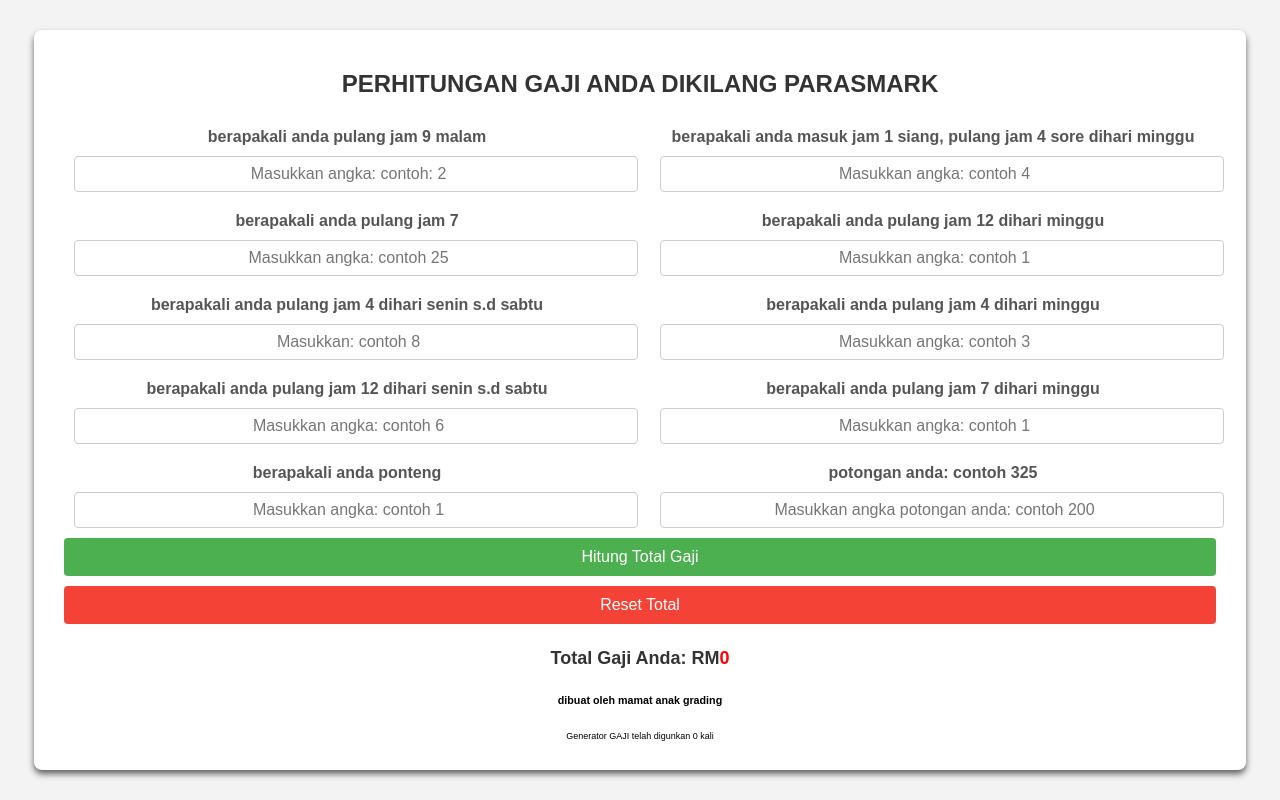
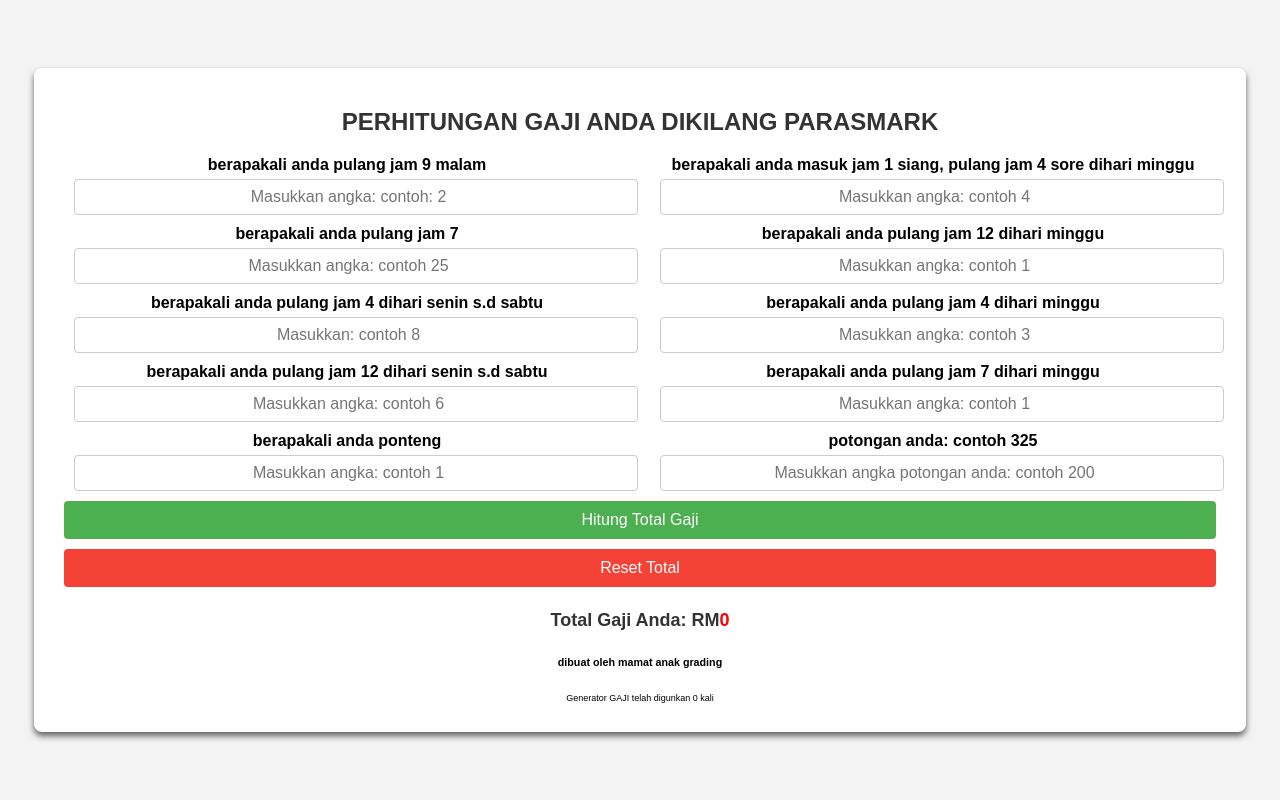
Before and after one commit to gapesta/gaji.github.io, a plain HTML site: page index.html in a window 1280 px wide. Drawn offline with Linux system fonts and the light colour scheme.

```diff
--- a/index.html
+++ b/index.html
@@ -1,5 +1,5 @@
 <!DOCTYPE html>
-<html lang="en">
+<html lang="id">
 <head>
     <meta charset="UTF-8">
     <meta name="viewport" content="width=device-width, initial-scale=1.0">
--- a/styles.css
+++ b/styles.css
@@ -33,21 +33,6 @@ h5 {
     color: #333;
 }
 
-form label {
-    display: block;
-    margin-top: 10px;
-    font-size: 14px;
-    color: #555;
-}
-
-form input {
-    width: 100%;
-    padding: 8px;
-    margin-top: 5px;
-    border: 1px solid #ccc;
-    border-radius: 4px;
-    font-size: 14px;
-}
 
 button {
     margin-top: 20px;
@@ -122,7 +107,7 @@ button#reset-btn:hover {
 
       p {font-size: xx-small;}
 
-      .input-grid {
+    .input-grid {
         display: flex;
         flex-wrap: wrap;
         gap: 20px;
```
